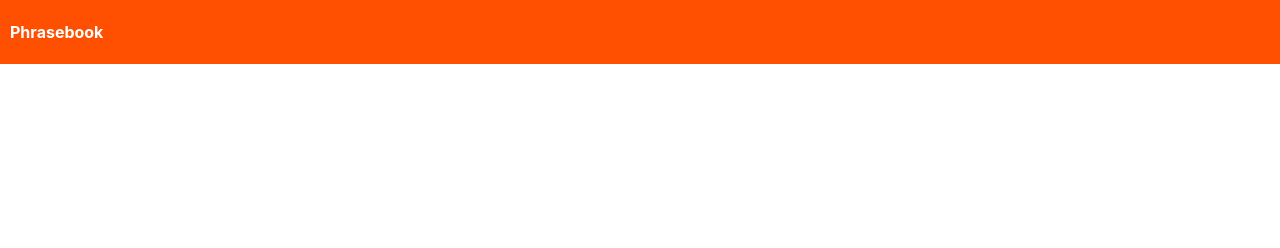
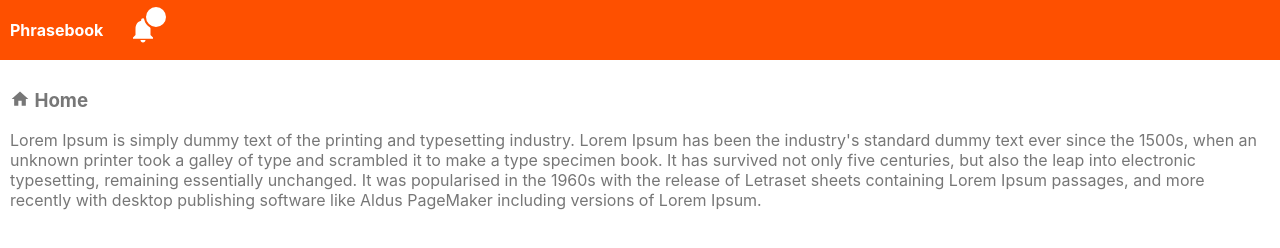
Before and after one commit to lukasz81/Phraseebook, a React app: page / in a window 1280 px wide. Built offline with nearby package versions, Linux system fonts and the light colour scheme; no server answers.

Commit message:
Add routes / remove notifications when read

```diff
--- a/package.json
+++ b/package.json
@@ -3,10 +3,12 @@
   "version": "0.1.0",
   "private": true,
   "dependencies": {
+    "history": "^4.7.2",
     "node-sass": "^4.9.4",
     "prop-types": "^15.6.2",
     "react": "^16.6.0",
     "react-dom": "^16.6.0",
+    "react-icons": "^3.2.2",
     "react-redux": "^5.1.0",
     "react-router-dom": "^4.4.0-beta.4",
     "react-scripts": "2.0.5",
--- a/src/App/App.js
+++ b/src/App/App.js
@@ -1,25 +1,43 @@
 import React, {Component} from 'react';
 import NotificationsList from '../NotificationsList/NotificationsList';
-import NavBar from '../NavBar/NavBar'
+import NavBar from '../NavBar/NavBar';
 import './App.css';
 import {Route, Switch} from "react-router-dom";
 import {connect} from 'react-redux';
-import createHistory from "history/createBrowserHistory";
-
-const history = createHistory();
+import { MdHome, MdNotifications } from 'react-icons/md';
+import {fetchNotificationsAction} from '../NotificationsList/fetchNotificationsActions';
+const lorem = 'Lorem Ipsum is simply dummy text of the printing and typesetting industry. Lorem Ipsum has been the industry\'s standard dummy text ever since the 1500s, when an unknown printer took a galley of type and scrambled it to make a type specimen book. It has survived not only five centuries, but also the leap into electronic typesetting, remaining essentially unchanged. It was popularised in the 1960s with the release of Letraset sheets containing Lorem Ipsum passages, and more recently with desktop publishing software like Aldus PageMaker including versions of Lorem Ipsum.'
 
 export class App extends Component {
 
+    componentWillMount() {
+        // Load content if not in store.
+        if (!this.props.notifications) this.props.fetchNotificationsAction()
+    }
+
     render() {
-        const {isLoggedIn} = this.props;
+        const {isLoggedIn,history} = this.props;
         return (
             <div className="App">
-                <NavBar/>
+                <NavBar history={history} props={this.props}/>
                 {isLoggedIn ? (
                     <Switch>
-                        <Route history={history} exact path="/notifications" component={NotificationsList}/>
-                        <Route history={history} exact path="/notifications" component={NotificationsList}/>
-                        <Route path='/notification/:id' render={(props) => {return <p className={'default-padding'}>Notification content for post: {props.match.params.id}</p>}}/>
+                        <Route history={history} exact path="/" render={() => {
+                            return (
+                                <div className={'default-padding'}>
+                                    <h3><MdHome size={20}/> Home</h3>
+                                    <p>{lorem}</p>
+                                </div>
+                            )
+                        }}/>
+                        <Route history={history} path="/notifications" component={NotificationsList}/>
+                        <Route history={history} path='/notification/:id' render={(props) => {
+                            return (
+                                <div className={'default-padding'}>
+                                    <h3><MdNotifications size={20}/> Notification</h3>
+                                    <p>Notification content for post: {props.match.params.id}</p>
+                                </div>
+                            )}}/>
                     </Switch>
                 ) : (<p>Login page</p>)}
             </div>
@@ -30,8 +48,18 @@ export class App extends Component {
 const mapStateToProps = (state) => {
     return {
         isLoggedIn: state.isLoggedIn,
-        isWaiting: state.isWaiting
+        isWaiting: state.isWaiting,
+        notifications: state.notifications,
+        isNotificationRead: state.isNotificationRead
     }
 };
 
-export default connect(mapStateToProps)(App);
+const mapDispatchToProps = (dispatch) => {
+    return {
+        fetchNotificationsAction: () => {
+            fetchNotificationsAction(dispatch)
+        }
+    }
+};
+
+export default connect(mapStateToProps,mapDispatchToProps)(App);
--- a/src/App/App.scss
+++ b/src/App/App.scss
@@ -6,8 +6,17 @@
   align-items: center;
   justify-content: flex-start;
 }
+.flex-row {
+  flex-direction: row;
+}
 .default-padding {
   padding: 10px;
+  //max-width: 800px;
+  //margin: auto;
+}
+
+svg {
+  vertical-align: top;
 }
 
 body {
--- a/src/NavBar/NavBar.js
+++ b/src/NavBar/NavBar.js
@@ -1,14 +1,33 @@
 import React from 'react';
 import './NavBar.css';
+import { MdNotifications } from 'react-icons/md';
+import {withRouter} from 'react-router-dom';
 
 const NavBar = (props) => {
+
+    const notificationsPath = props.location.pathname === '/notifications';
+
+    const onClickHandler = () => {
+        props.history.push('/notifications')
+    };
+
+    const goHomeHandler = () => {
+        props.history.push('/')
+    };
+
     return (
         <nav className={'flex-container'}>
-            <div className={'default-padding'}>
-                <b>Phrasebook</b>
+            <div className={'flex-container flex-row notification-wrapper'}>
+                <div onClick={() => goHomeHandler()} className={'default-padding'}>
+                    <b>Phrasebook</b>
+                </div>
+                <div className={notificationsPath ? 'notification-actions flex-container active' : 'notification-actions flex-container' } onClick={() => onClickHandler()}>
+                    <MdNotifications size={30}/>
+                    {!props.props.isNotificationRead && <span className={'notifications-count'}>{props.props.notifications ? props.props.notifications.length : null}</span>}
+                </div>
             </div>
         </nav>
     );
 };
 
-export default NavBar
+export default withRouter(NavBar);
--- a/src/NavBar/NavBar.scss
+++ b/src/NavBar/NavBar.scss
@@ -1,7 +1,50 @@
 @import "../colors.scss";
+
+$navSize: 60px;
 
 nav {
   background-color: $main-color;
-  min-height: 64px;
+  min-height: $navSize;
   color: $nav-text-color;
+  svg {
+    margin: auto;
+  }
+  .notification-wrapper {
+    width: 100%;
+    cursor: pointer;
+  }
+  .notifications-count {
+    display: block;
+    width: 20px;
+    height: 20px;
+    background: white;
+    color: #fe5000;
+    text-align: center;
+    border-radius: 50px;
+    position: absolute;
+    right: 5px;
+    top: 5px;
+    line-height: 20px;
+    font-weight: 600;
+    border: 2px solid;
+    font-size: 12px;
+    transition: all 0.2s ease-in-out;
+  }
+  .notification-actions {
+    width: $navSize;
+    height: $navSize;
+    position: relative;
+    cursor: pointer;
+    transition: all 0.2s ease-in-out;
+    &:hover, &.active {
+      background: white;
+      svg {
+        fill: $main-color
+      }
+      .notifications-count {
+        color: white;
+        background: $main-color;
+      }
+    }
+  }
 }
--- a/src/NotificationsList/NotificationsList.js
+++ b/src/NotificationsList/NotificationsList.js
@@ -1,16 +1,18 @@
 import React, {Component} from 'react';
 import {connect} from 'react-redux';
-import {fetchTrackersAction} from './fetchNotificationsActions';
+import {fetchNotificationsAction, markAsReadActions} from './fetchNotificationsActions';
 import './NotificationsList.css';
 
 export class NotificationsList extends Component {
 
     componentWillMount() {
         // Load content if not in store.
-        if (!this.props.notifications) this.props.fetchTrackersAction()
+        if (!this.props.notifications) this.props.fetchNotificationsAction();
+        this.props.markAsRead();
+
     }
 
-    trackerClickHandler(event, id) {
+    notificationClickHandler(event, id) {
         event.preventDefault();
         this.props.history.push('/notification/' + id)
     }
@@ -30,7 +32,6 @@ export class NotificationsList extends Component {
             </span>;
         const singleActionCopy =
             <span className={'two-line-text'}>
-                {console.log(names[0] === " ")}
                 <b>{names.length && !notificationTypeIsLike ? names : 'User'}</b> {action} your post: "{notification.post.title}."
             </span>;
         return source.length > 1 ? multipleActionCopy : singleActionCopy;
@@ -41,7 +42,7 @@ export class NotificationsList extends Component {
         return notifications.map((notification, index) => {
                 return (
                         <li
-                            onClick={event => this.trackerClickHandler(event, notification.post.id)}
+                            onClick={event => this.notificationClickHandler(event, notification.post.id)}
                             className={'flex-container notification-container'}
                             key={index}>
                             <img style={{width:'50px'}} className={'profile-picture'} src={'/img-placement.jpg'}
@@ -71,8 +72,11 @@ export class NotificationsList extends Component {
 
 const mapDispatchToProps = (dispatch) => {
     return {
-        fetchTrackersAction: () => {
-            fetchTrackersAction(dispatch)
+        fetchNotificationsAction: () => {
+            fetchNotificationsAction(dispatch)
+        },
+        markAsRead: () => {
+            markAsReadActions(dispatch)
         }
     }
 };
--- a/src/NotificationsList/fetchNotificationsActions.js
+++ b/src/NotificationsList/fetchNotificationsActions.js
@@ -1,6 +1,12 @@
 import * as actionTypes from '../Redux/actionTypes';
 const URL = 'http://www.mocky.io/v2/5b4315f12e00004c002230c3';
-export const fetchTrackersAction = (dispatch) => {
+export const markAsReadActions = (dispatch) => {
+    dispatch({
+        type: actionTypes.IS_READ,
+        isNotificationRead: true,
+    })
+};
+export const fetchNotificationsAction = (dispatch) => {
 
     fetch(URL)
         .then(
--- a/src/Redux/actionTypes.js
+++ b/src/Redux/actionTypes.js
@@ -1,8 +1,6 @@
-// Login
-export const SIGNIN_REQUEST = 'SIGNIN_REQUEST';
-export const SIGNIN_FAIL = 'SIGNIN_FAIL';
-export const SIGNIN_SUCCESS = 'SIGNIN_SUCCESS';
-// Trackers API
+// Notifications API
 export const FETCH_REQUEST = 'FETCH_REQUEST';
 export const FETCH_FAIL = 'FETCH_FAIL';
 export const FETCH_SUCCESS = 'FETCH_SUCCESS';
+// MarkAsRead API
+export const IS_READ = 'IS_READ';
--- a/src/Redux/reducers.js
+++ b/src/Redux/reducers.js
@@ -1,17 +1,25 @@
 import {
     FETCH_REQUEST,
     FETCH_FAIL,
-    FETCH_SUCCESS
+    FETCH_SUCCESS,
+    IS_READ
 } from './actionTypes';
 
 const initialState = {
     isLoggedIn: true,
-    notifications: null
+    notifications: null,
+    isNotificationRead: null
 };
 
 export function appReducer(state = initialState, action) {
 
     switch (action.type) {
+        //Mark as read
+        case IS_READ:
+            return {
+                ...state,
+                isNotificationRead: action.isNotificationRead
+            };
         //Fetching Notifications
         case FETCH_REQUEST:
             return {
--- a/src/colors.scss
+++ b/src/colors.scss
@@ -1,4 +1,4 @@
 $main-color: #FE5000;
 $main-color-hover: #333;
-$body-text-color: #969696;
+$body-text-color: #777;
 $nav-text-color: #FFFFFF;
--- a/src/index.js
+++ b/src/index.js
@@ -6,12 +6,14 @@ import { createStore } from 'redux';
 import { composeWithDevTools } from 'redux-devtools-extension';
 import { appReducer } from './Redux/reducers';
 import {BrowserRouter as Router} from "react-router-dom";
+import createHistory from "history/createBrowserHistory";
+const history = createHistory();
 
 export const store = createStore(appReducer, composeWithDevTools());
 ReactDOM.render(
     <Provider store={store}>
         <Router>
-            <App/>
+            <App history={history}/>
         </Router>
     </Provider>,
     document.getElementById('root')
```
Also changed, not shown: src/App/App.css, src/NavBar/NavBar.css.
